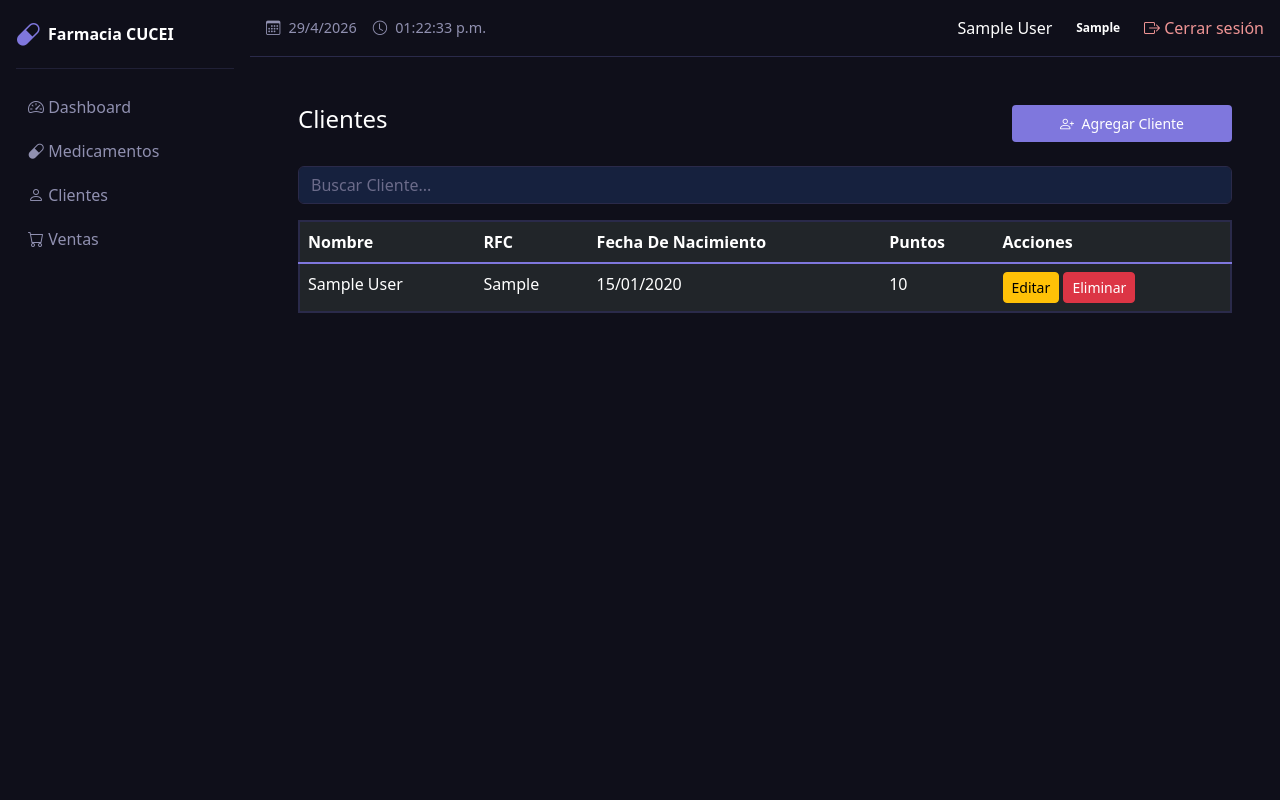
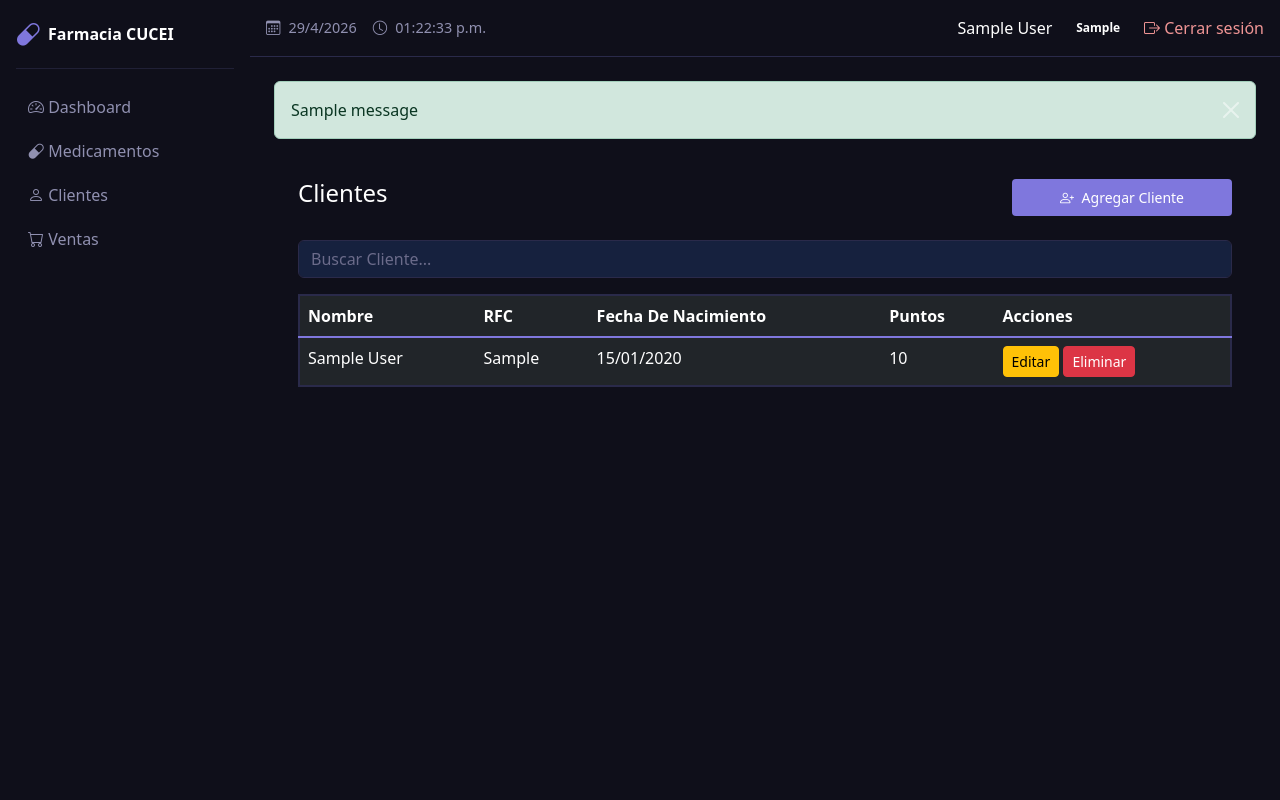
Before and after one commit to CintoraDev/Pharmacy-POS, a Flask app: page /customers in a window 1280 px wide. Run offline with Flask 3, Linux system fonts and the light colour scheme; a user stored in the database is signed in; tables that the repository leaves empty hold one stand-in row (values such as "Sample post"); one stand-in notice (Sample message) is shown.

Commit message:
feat: add flash message support to base template

```diff
--- a/pharmacy/templates/base.html
+++ b/pharmacy/templates/base.html
@@ -195,6 +195,17 @@
         </div>
 
         <main class="p-4">
+            {% with messages = get_flashed_messages(with_categories=true) %}
+            {% if messages %}
+            {% for category, message in messages %}
+            <div class="alert alert-{{ 'danger' if category == 'error' else 'success' }} alert-dismissible fade show"
+                role="alert">
+                {{ message }}
+                <button type="button" class="btn-close" data-bs-dismiss="alert"></button>
+            </div>
+            {% endfor %}
+            {% endif %}
+            {% endwith %}
             {% block contenido %}{% endblock %}
         </main>
 
```
